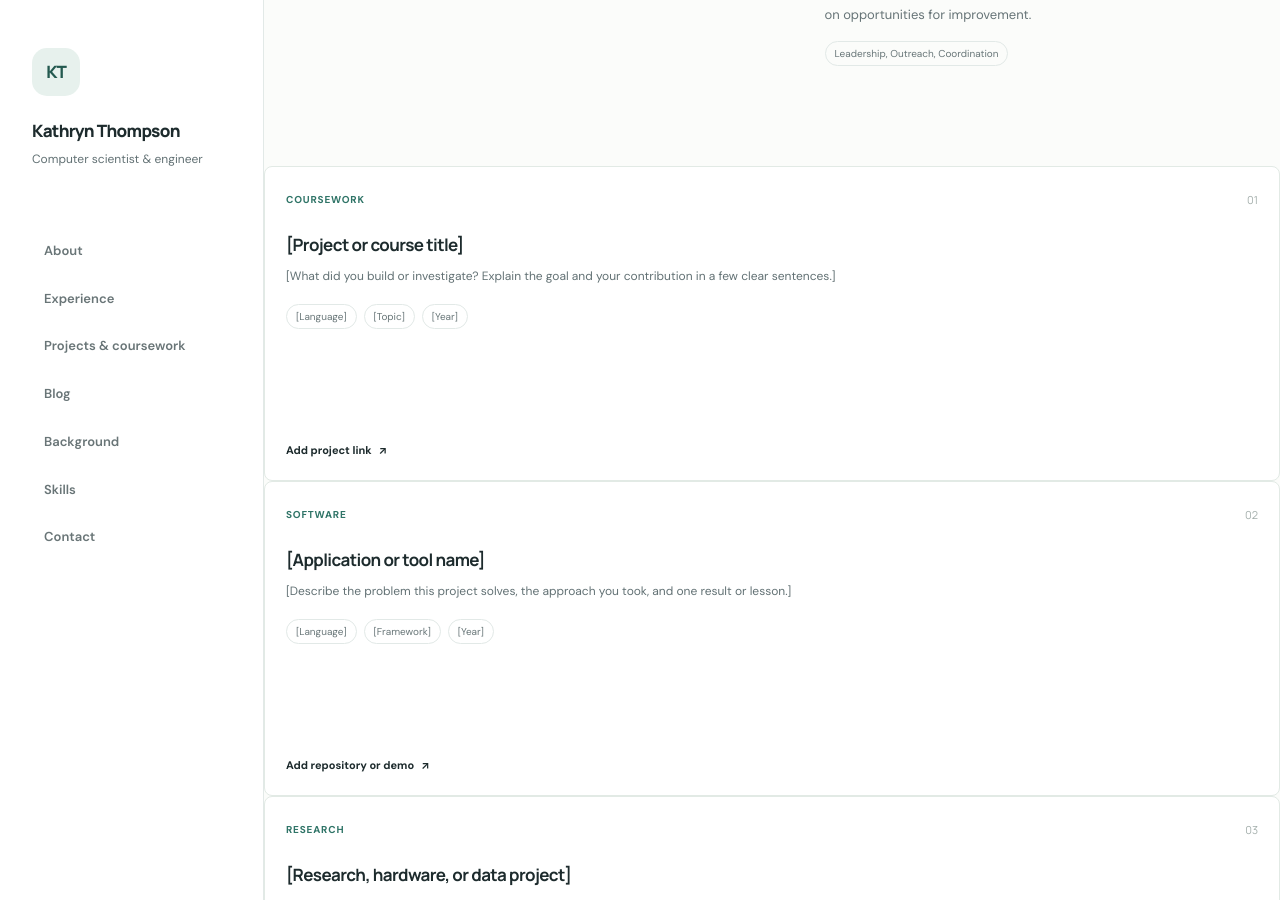
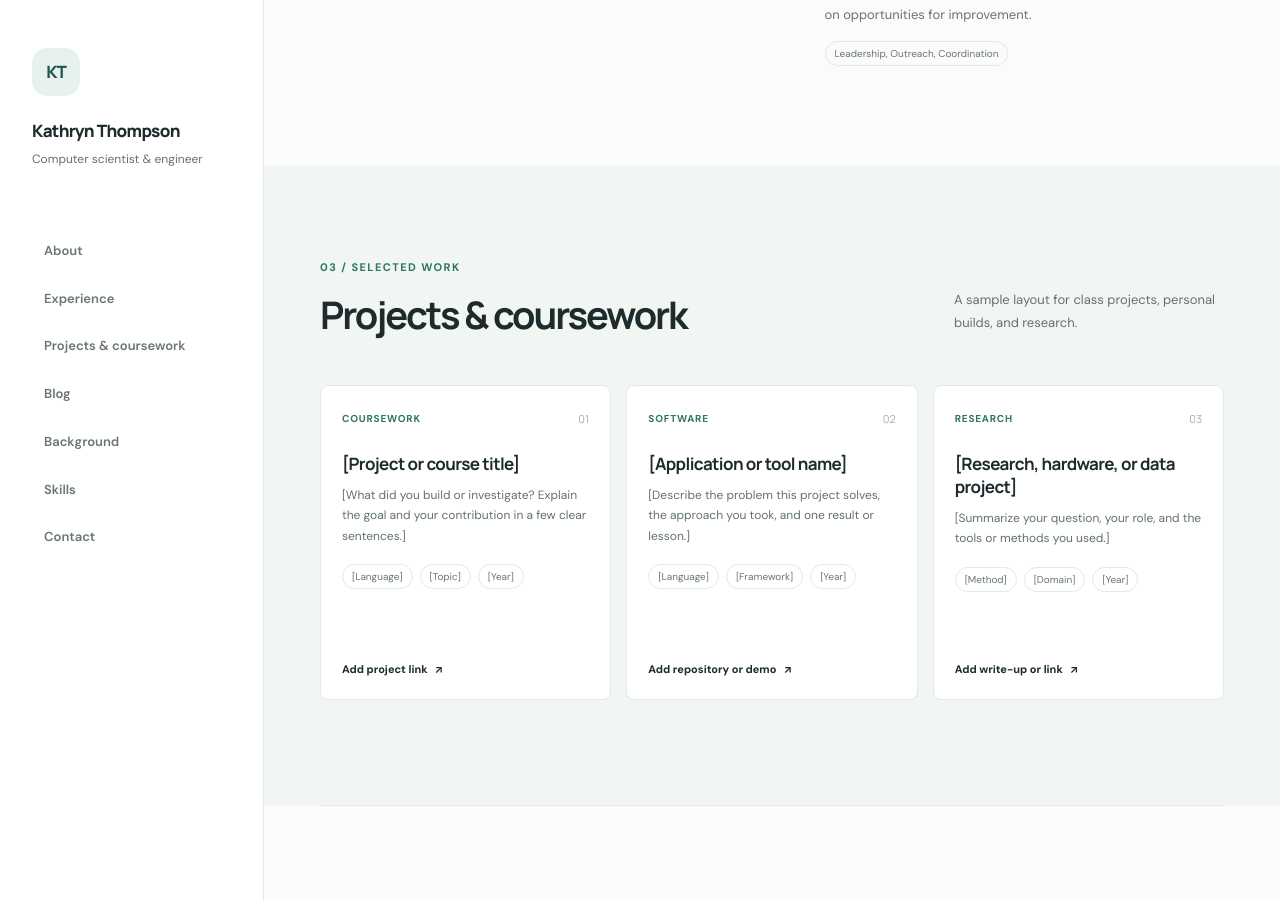
Before and after one commit to kyt325/KathrynThompson.github.io, a Jekyll site: the page index.html, which Jekyll copies as it is, in a window 1280 px wide and 900 px high, scrolled down 3737 px. Built offline with Jekyll 4.4.1, drawn with Linux system fonts in a browser that asks for light colours.

```diff
--- a/index.html
+++ b/index.html
@@ -133,7 +133,7 @@
       </div>
     </section>
 
-    <!-- <section class="projects-section" id="projects" aria-labelledby="projects-title">
+    <section class="projects-section" id="projects" aria-labelledby="projects-title">
       <div class="section-shell">
         <div class="section-heading projects-heading">
           <div>
```
